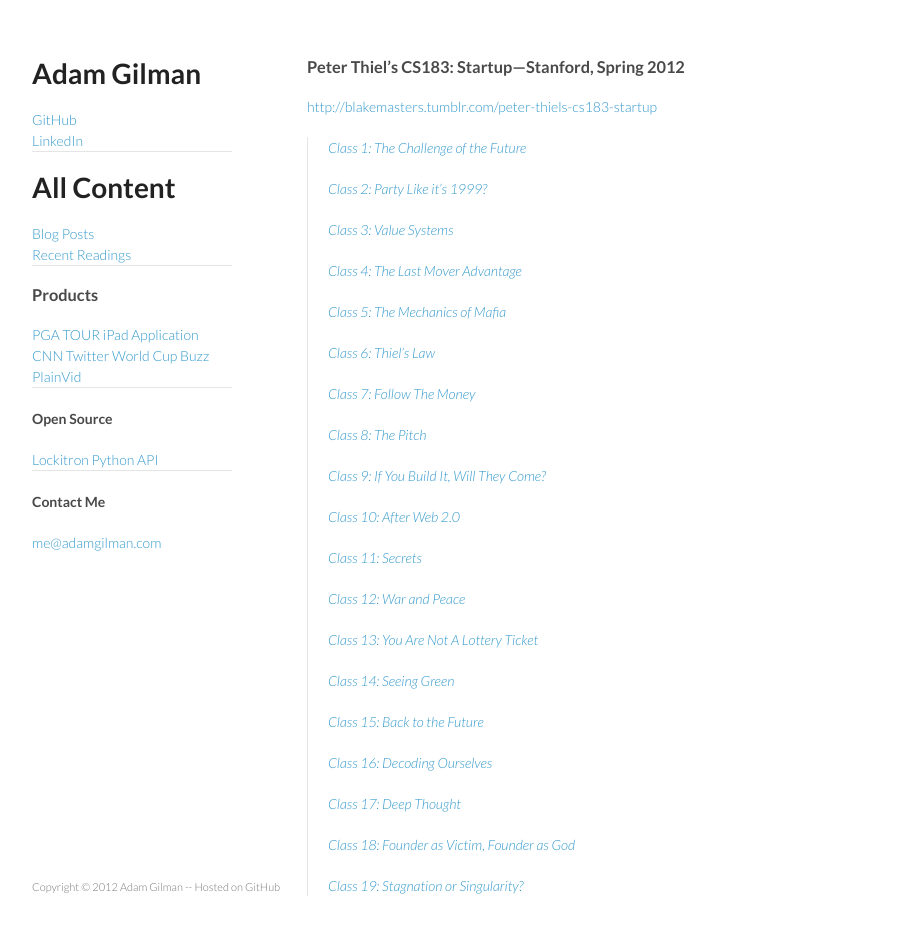
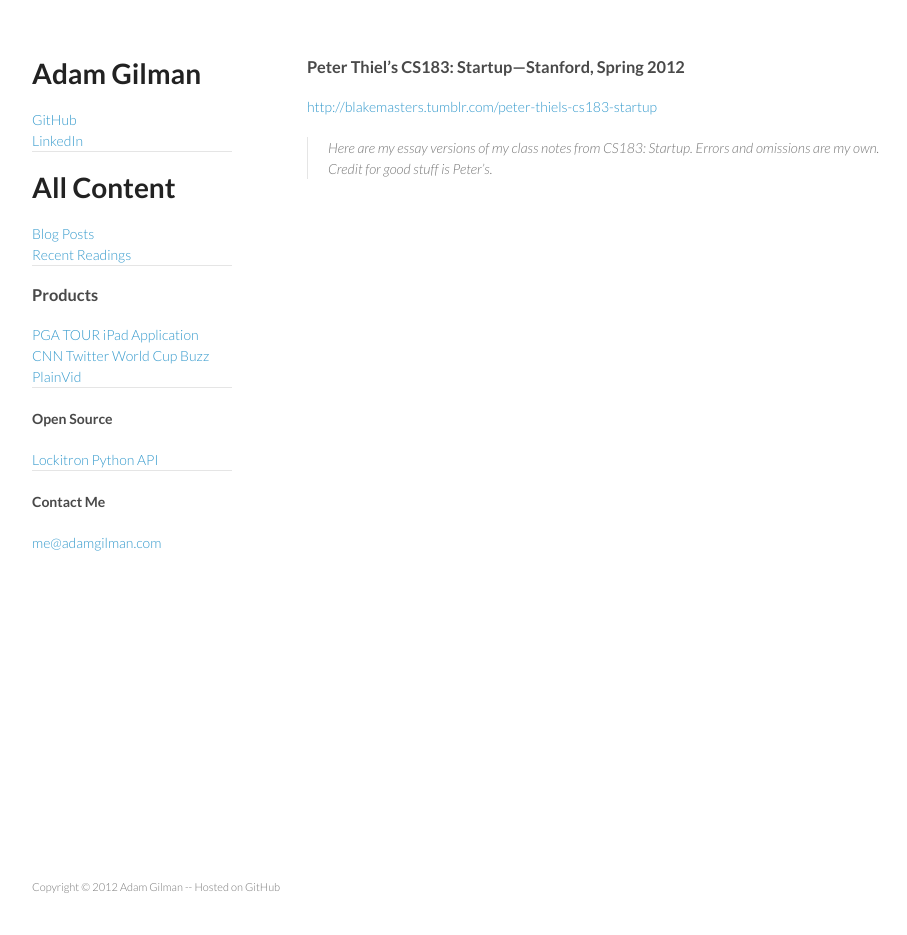
Before and after one commit to adamgilman/adamgilman.github.com, a Jekyll site: the page built from _posts/2012-10-4-Peter-Thiels-CS183-Startup-Class-Notes.md, in a window 1280 px wide and 966 px high. Shown: the top 935 px of the window, without its empty margins (178-1085 px from the left). Built offline with Jekyll 4.4.1, drawn with Linux system fonts in a browser that asks for light colours.

Commit message:
new posts

```diff
--- /dev/null
+++ b/_layouts/recentreadings.html
@@ -0,0 +1,12 @@
+---
+layout: base
+---
+<h3>{{page.title}}</h3>
+<p>
+<a href="{{page.readurl}}">{{page.readurl}}</a>
+<br/>
+
+<blockquote>
+{{page.pullquote}}
+</blockquote>
+</p>
--- a/_posts/2012-10-4-Peter-Thiels-CS183-Startup-Class-Notes.md
+++ b/_posts/2012-10-4-Peter-Thiels-CS183-Startup-Class-Notes.md
@@ -1,34 +1,7 @@
 ---
-layout: base
+layout: recentreadings
 title: "Peter Thiel’s CS183: Startup—Stanford, Spring 2012"
 categories : [recentreadings]
+readurl: http://blakemasters.tumblr.com/peter-thiels-cs183-startup
+pullquote: "Here are my essay versions of my class notes from CS183: Startup. Errors and omissions are my own. Credit for good stuff is Peter’s."
 ---
-
-<h3>Peter Thiel’s CS183: Startup—Stanford, Spring 2012</h3>
-
-<p>
-<a href="http://blakemasters.tumblr.com/peter-thiels-cs183-startup">http://blakemasters.tumblr.com/peter-thiels-cs183-startup</a><br/>
-
-<blockquote>
-	<p><a href="http://blakemasters.tumblr.com/post/20400301508/cs183class1" title="Class 1 - The Challenge of the Future">Class 1: The Challenge of the Future</a></p>
-	<p><a href="http://blakemasters.tumblr.com/post/20582845717/peter-thiels-cs183-startup-class-2-notes-essay" title="Class 2: Party Like It's 1999?">Class 2: Party Like it’s 1999?</a></p>
-	<p><a href="http://blakemasters.tumblr.com/post/20955341708/peter-thiels-cs183-startup-class-3-notes-essay" title="Class 3 - Value Systems">Class 3: Value Systems</a></p>
-	<p><a href="http://blakemasters.tumblr.com/post/21169325300/peter-thiels-cs183-startup-class-4-notes-essay" title="Class 4: The Last Mover Advantage">Class 4: The Last Mover Advantage</a></p>
-	<p><a href="http://blakemasters.tumblr.com/post/21437840885/peter-thiels-cs183-startup-class-5-notes-essay" title="Clas 5: The Mechanics of Mafia">Class 5: The Mechanics of Mafia</a></p>
-	<p><a href="http://blakemasters.tumblr.com/post/21742864570/peter-thiels-cs183-startup-class-6-notes-essay" title="Class 6: Thiel's Law">Class 6: Thiel’s Law</a></p>
-	<p><a href="http://blakemasters.tumblr.com/post/21869934240/peter-thiels-cs183-startup-class-7-notes-essay" title="Class 7 - Follow The Money">Class 7: Follow The Money</a></p>
-	<p><a href="http://blakemasters.tumblr.com/post/22271192791/peter-thiels-cs183-startup-class-8-notes-essay" title="The Pitch">Class 8: The Pitch</a></p>
-	<p><a href="http://blakemasters.tumblr.com/post/22405055017/peter-thiels-cs183-startup-class-9-notes-essay" title="Class 9 Notes Essay">Class 9: If You Build It, Will They Come?</a></p>
-	<p><a href="http://blakemasters.tumblr.com/post/22660214207/peter-thiels-cs183-startup-class-10-notes-essay" title="Class 10 - After Web 2.0">Class 10: After Web 2.0</a></p>
-	<p><a href="http://blakemasters.tumblr.com/post/22866240816/peter-thiels-cs183-startup-class-11-notes-essay" title="Class 11: Secrets">Class 11: Secrets</a></p>
-	<p><a href="http://blakemasters.tumblr.com/post/23250566538/peter-thiels-cs183-startup-class-12-notes-essay" title="Class 12: War and Peace">Class 12: War and Peace</a></p>
-	<p><a href="http://blakemasters.tumblr.com/post/23435743973/peter-thiels-cs183-startup-class-13-notes-essay" title="Class 13: You Are Not A Lottery Ticket">Class 13: You Are Not A Lottery Ticket</a></p>
-	<p><a href="http://blakemasters.tumblr.com/post/23787022006/peter-thiels-cs183-startup-class-14-notes-essay" title="Class 14: Seeing Green">Class 14: Seeing Green</a></p>
-	<p><a href="http://blakemasters.tumblr.com/post/24122680868/peter-thiels-cs183-startup-class-15-notes-essay" title="Class 15 - Back to the Future">Class 15: Back to the Future</a></p>
-	<p><a href="http://blakemasters.tumblr.com/post/24253160557/peter-thiels-cs183-startup-class-16-decoding" title="Class 16: Decoding Ourselves">Class 16: Decoding Ourselves</a></p>
-	<p><a href="http://blakemasters.tumblr.com/post/24464587112/peter-thiels-cs183-startup-class-17-deep-thought" title="Class 17: Deep Thought">Class 17: Deep Thought</a></p>
-	<p><a href="http://blakemasters.tumblr.com/post/24578683805/peter-thiels-cs183-startup-class-18-notes-essay" title="Class 18: Founder as Victim, Founder as God">Class 18: Founder as Victim, Founder as God</a></p>
-	<p><a href="http://blakemasters.tumblr.com/post/25149261055/peter-thiels-cs183-startup-class-19-notes-essay" title="Class 19: Stagnation or Singularity?">Class 19: Stagnation or Singularity?</a></p>
-</blockquote>
-
-</p>
```
Also changed, not shown: _posts/2012-7-17-Capitalisms-Brave-New-World.md (added, +7 -0 lines), _posts/2012-7-5-The-Perfect-Compliment.md (added, +7 -0 lines), _posts/2012-8-19-Bob-Chinns-Crab-House.md (added, +7 -0 lines), _posts/2012-8-20-Wu-Tang-Marketing-Plan.md (added, +9 -0 lines), _posts/2012-8-21-Camden-The-City-In-Ruins.md (added, +9 -0 lines), _posts/2012-8-22-Thomas-Kuhn-the-man-who-changed-the-way-the-world-looked-at-science.md (added, +7 -0 lines), _posts/2012-8-22-When-Irish-Eyes-Are-Crying.md (added, +7 -0 lines), _posts/2012-8-24-The-Stoner-Arms-Dealers.md (added, +9 -0 lines), index.md (+2 -2 lines), recentreadings/2012-7-5-The-Perfect-Compliment.md (added, +16 -0 lines), 2 other files.
